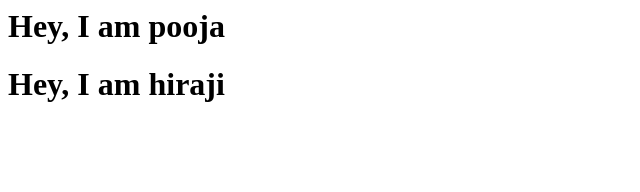
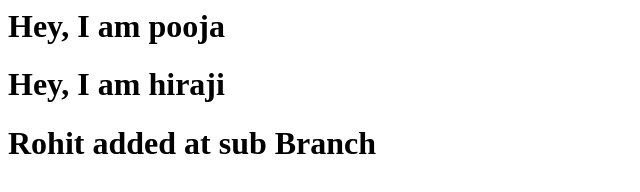
Before and after one commit to PoojaKalange/firstapp, a plain HTML site: page index.html in a window 1280 px wide. Shown: the whole page, without its empty margins (0-640 px from the left). Drawn offline with Linux system fonts and the light colour scheme.

Commit message:
Update index.html
Rohit added at sub branch

```diff
--- a/index.html
+++ b/index.html
@@ -8,5 +8,6 @@ First App
 <body>
   <h1>Hey, I am pooja</h1>
 <h1>Hey, I am hiraji</h1>
+<h1>Rohit added at sub Branch</h1>
 </body>
 <html>
```
